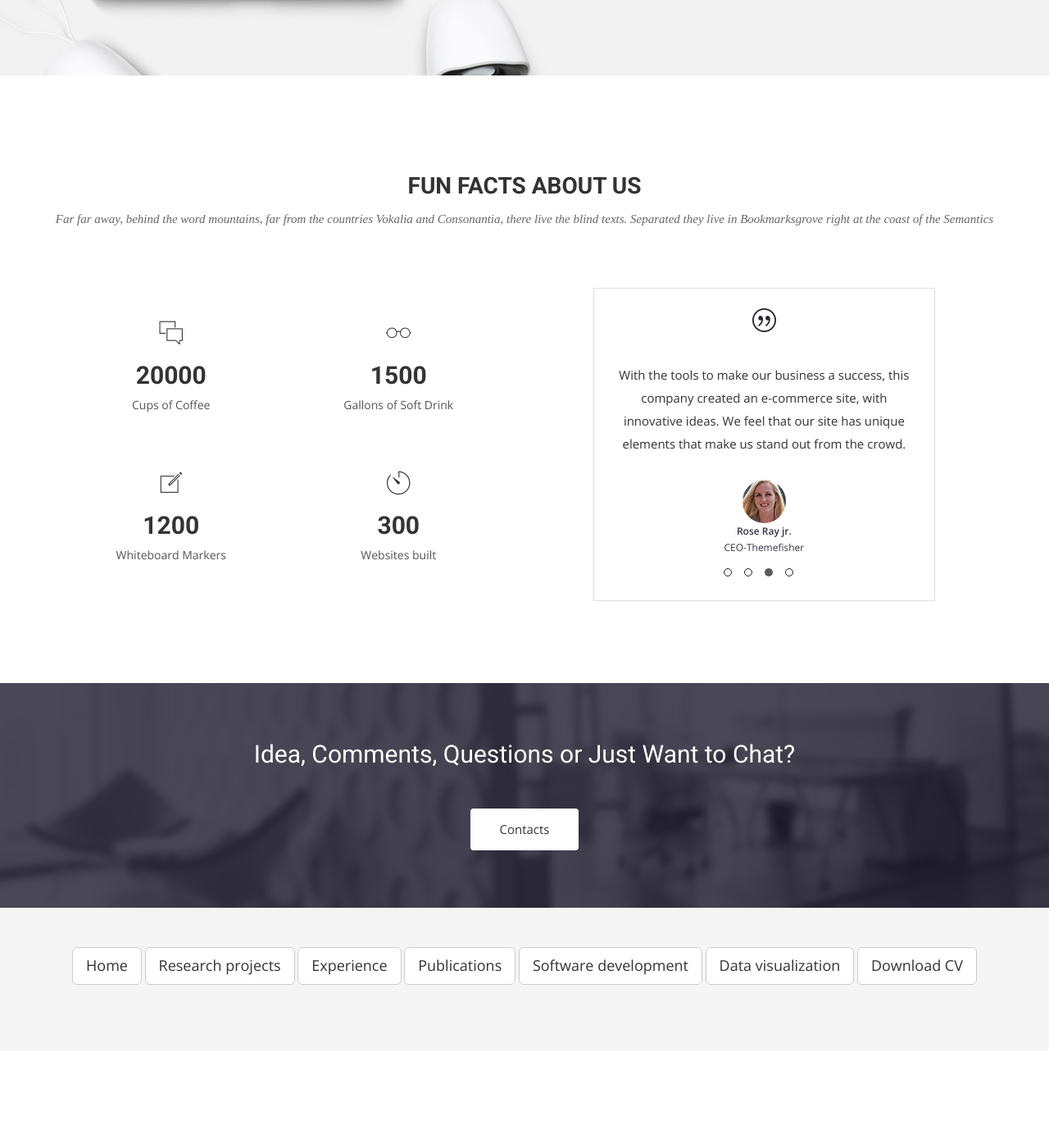
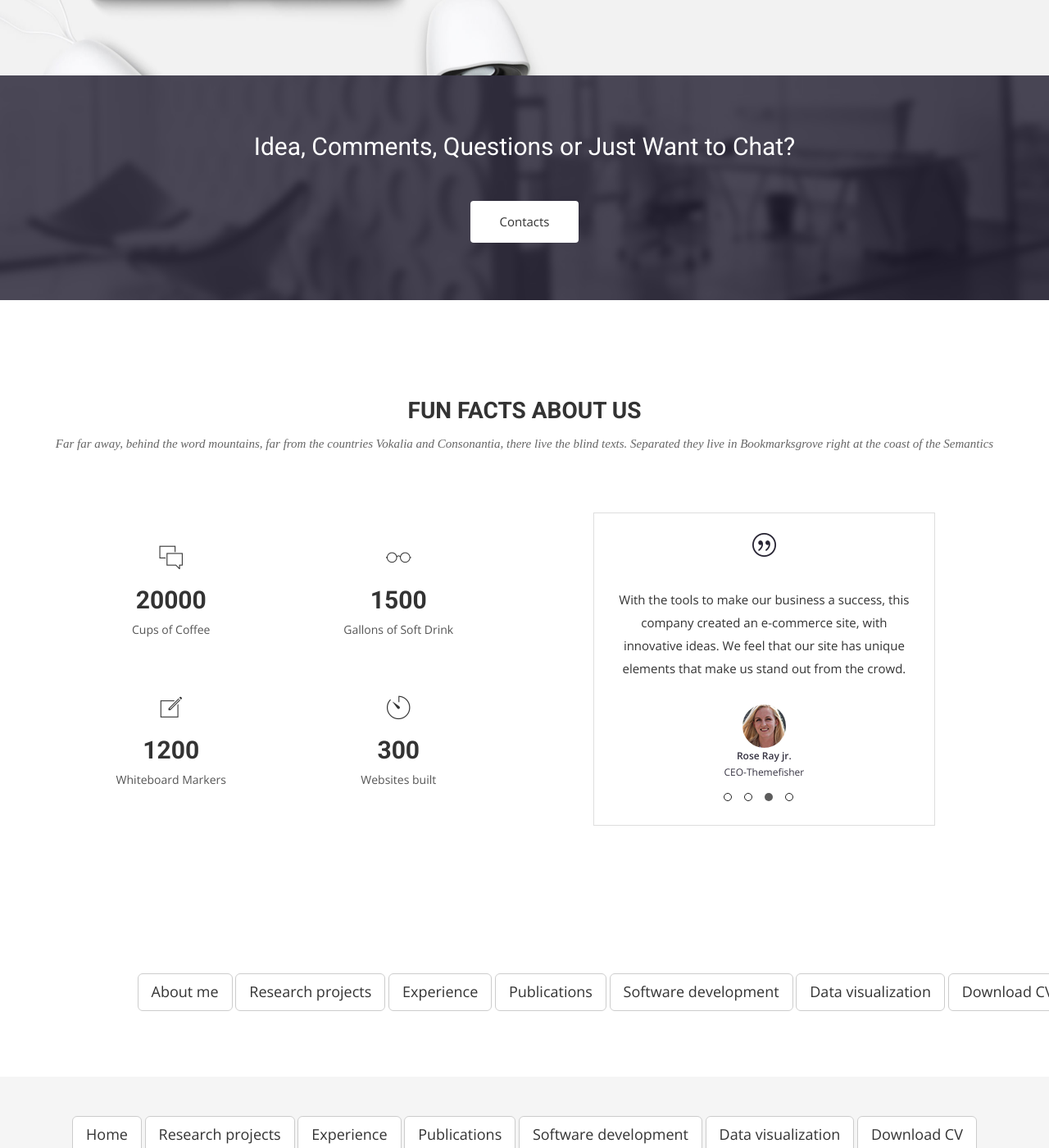
Before and after one commit to ekidando/Emma, a Jekyll site: the page built from index.html, in a window 1280 px wide and 1400 px high, scrolled down 1779 px. Shown: the whole window at 82% size. Built offline with Jekyll 4.4.1, drawn with Linux system fonts in a browser that asks for light colours; nearby versions of some CDN libraries; some web fonts are replaced; before the commit the page ends 3060 px from its top, so only the background shows below that.

Commit message:
Update index.html

```diff
--- a/index.html
+++ b/index.html
@@ -65,6 +65,19 @@ published: true
 </div>
 </section>
 
+<!-- Call to action Start -->
+<section id="call-to-action">
+  <div class="container">
+    <div class="row">
+      <div class="col-md-12">
+        <div class="block">
+          <h2>Idea, Comments, Questions or Just Want to Chat?</h2>
+          <a class="btn btn-default btn-call-to-action" href="contacts.html" >Contacts</a>
+        </div>
+      </div>
+    </div>
+  </div>
+</section>
 <!-- Content Start -->
 <section id="testimonial">
   <div class="container">
@@ -114,16 +127,27 @@ published: true
   </div>
 </section>
 
-<!-- Call to action Start -->
-<section id="call-to-action">
+
+<!-- Portfolio Start -->
+<section id="portfolio-work">
     <div class="container">
         <div class="row">
-      <div class="col-md-12">
+          <div class="col-md-12 col-xs-push-1">
             <div class="block">
-          <h2>Idea, Comments, Questions or Just Want to Chat?</h2>
-          <a class="btn btn-default btn-call-to-action" href="contacts.html" >Contacts</a>
+
+        <a href="index.html" class="btn btn-default btn-lg" role="button">About me</a>
+        <a href="research.html" class="btn btn-default btn-lg" role="button">Research projects</a>
+        <a href="experience.html" class="btn btn-default btn-lg" role="button">Experience</a>
+        <a href="publictn.html" class="btn btn-default btn-lg" role="button">Publications</a>
+     <a href="software.html" class="btn btn-default btn-lg" role="button">Software development</a>
+    <a href="publication.html" class="btn btn-default btn-lg" role="button">Data visualization</a>
+		<a href="File/Kidando_CV2.pdf" class="btn btn-default btn-lg"
+           target="_blank" role="button">Download CV</a>
+
+
                 </div>
               </div>
             </div>
           </div>
+
 </section>
```
Lines whose indentation alone changed are shown as unchanged.
